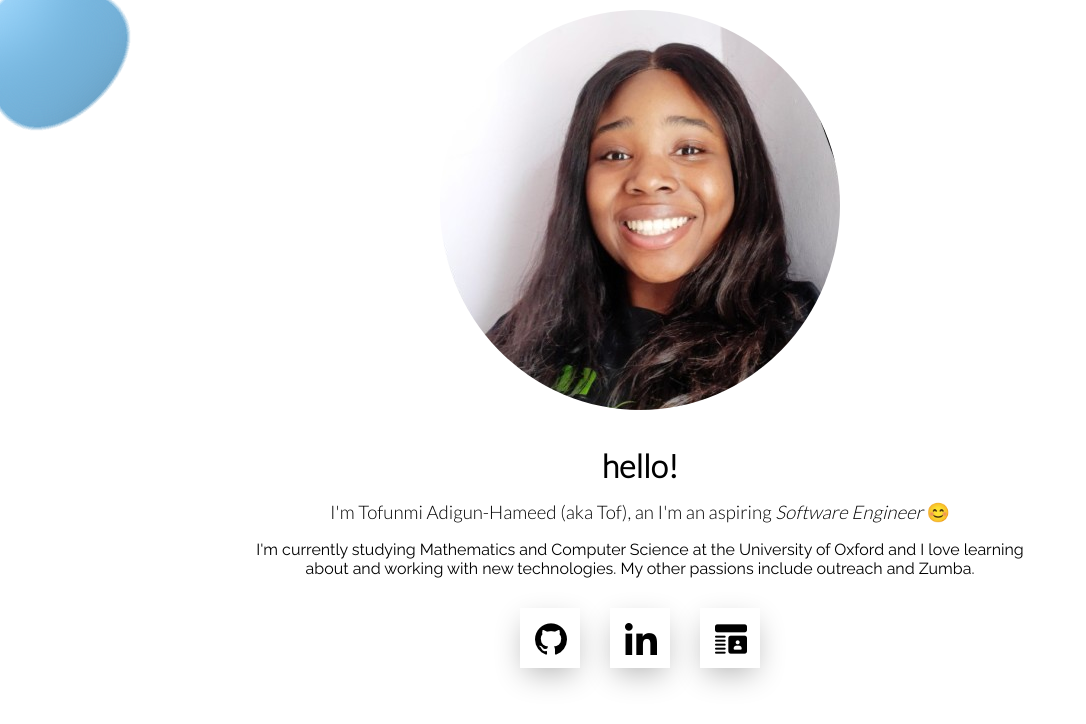
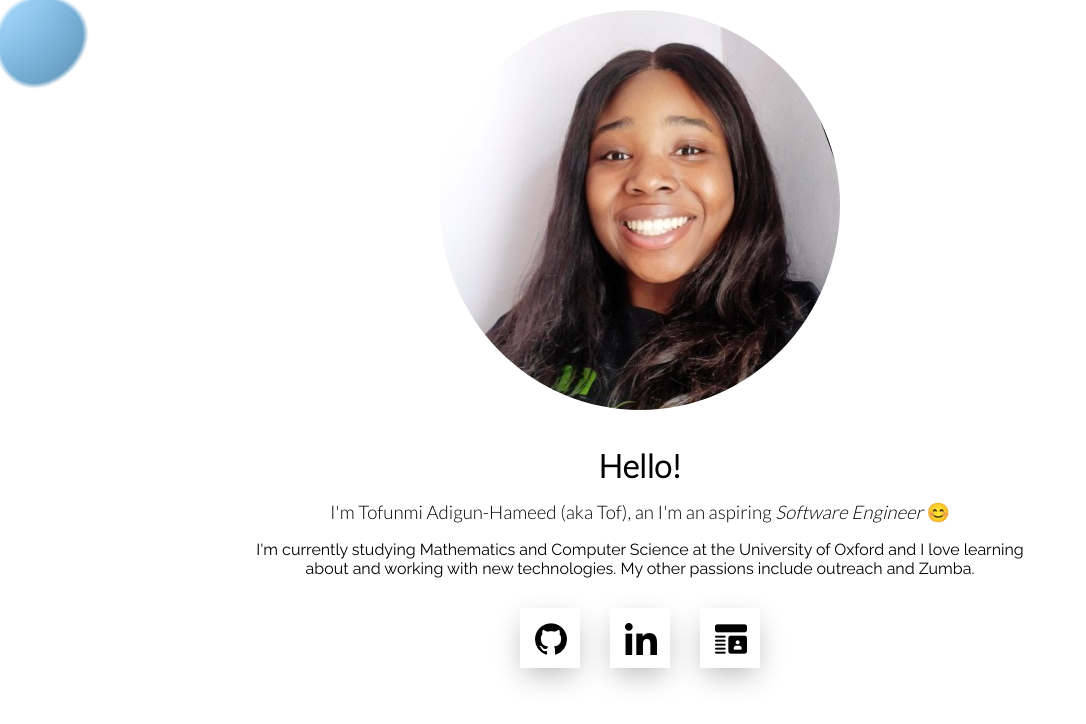
Before and after one commit to tof-tof/my-website, a React (Create React App) app: page / in a window 1280 px wide. Shown: the top 724 px of the page, without its empty margins (0-1086 px from the left). Built offline with nearby package versions, Linux system fonts and the light colour scheme.

Commit message:
constrained blob

```diff
--- a/src/App.js
+++ b/src/App.js
@@ -19,7 +19,7 @@ function App() {
       <div>
         <img className="round-img" src="../tof.jpg" alt=" Tofunmi Adigun-Hameed" />
       </div>
-      <animated.h1 style={headerProps}>hello!</animated.h1>
+      <animated.h1 style={headerProps}>Hello!</animated.h1>
       <h3>I'm Tofunmi Adigun-Hameed (aka Tof), an I'm an aspiring <i>Software Engineer</i> &#128522;</h3>
       <p className="space-after">
         I'm currently studying Mathematics and Computer Science at the University of Oxford and I love learning about and working with new technologies.
--- a/src/styles.css
+++ b/src/styles.css
@@ -29,9 +29,9 @@ body {
   position: absolute;
   will-change: transform;
   border-radius: 50%;
-  background: lightskyblue;
+  background: rgba(135, 206, 250,1);
   box-shadow: 10px 10px 5px 0px rgba(0, 0, 0, 0.75);
-  opacity: 0.6;
+  opacity: 0.3;
 }
 
 .hooks-main > div:nth-child(1) {
@@ -40,8 +40,8 @@ body {
 }
 
 .hooks-main > div:nth-child(2) {
-  width: 250px;
-  height: 250px;
+  width: 200px;
+  height: 200px;
 }
 
 .hooks-main > div:nth-child(3) {
@@ -77,7 +77,7 @@ body {
 .hooks-main {
   position: absolute;
   width: 100%;
-  height: 100%;
+  height: 60%;
   filter: url('#goo');
   overflow: hidden;
 }
```
